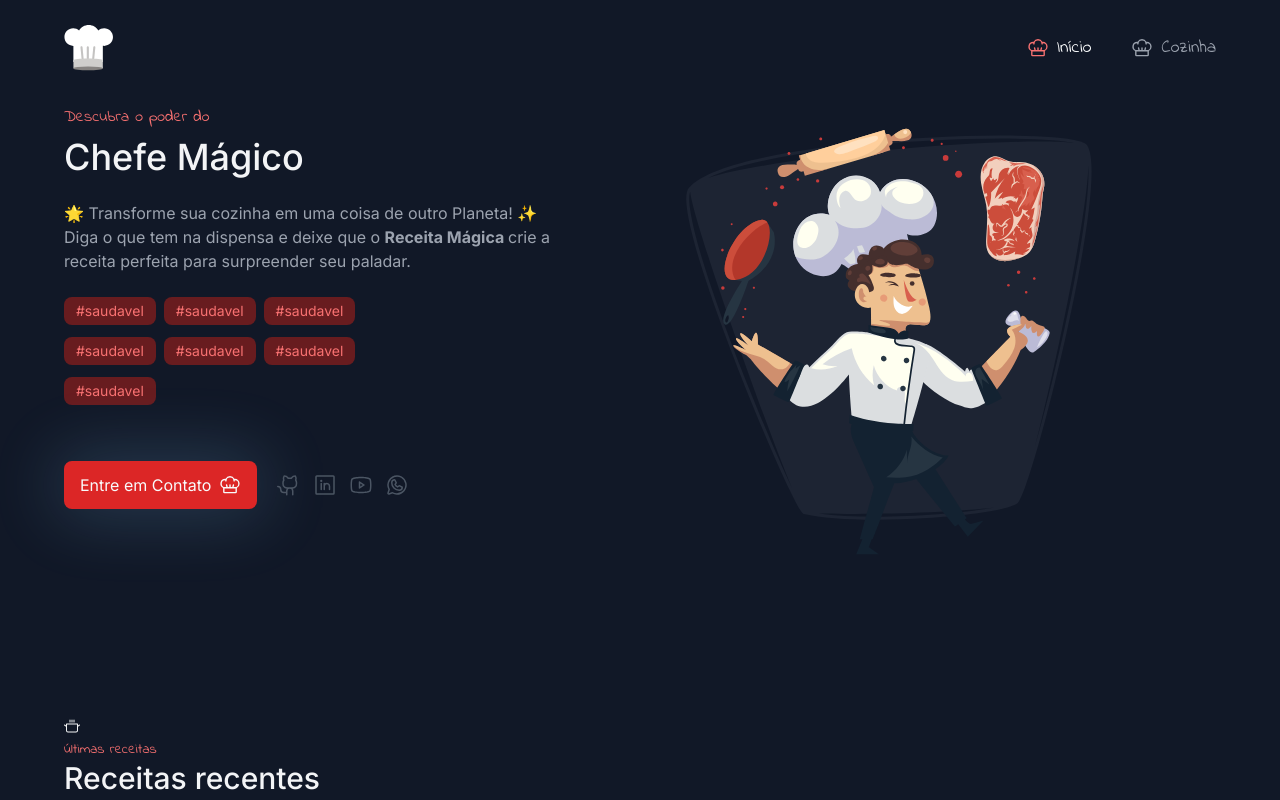
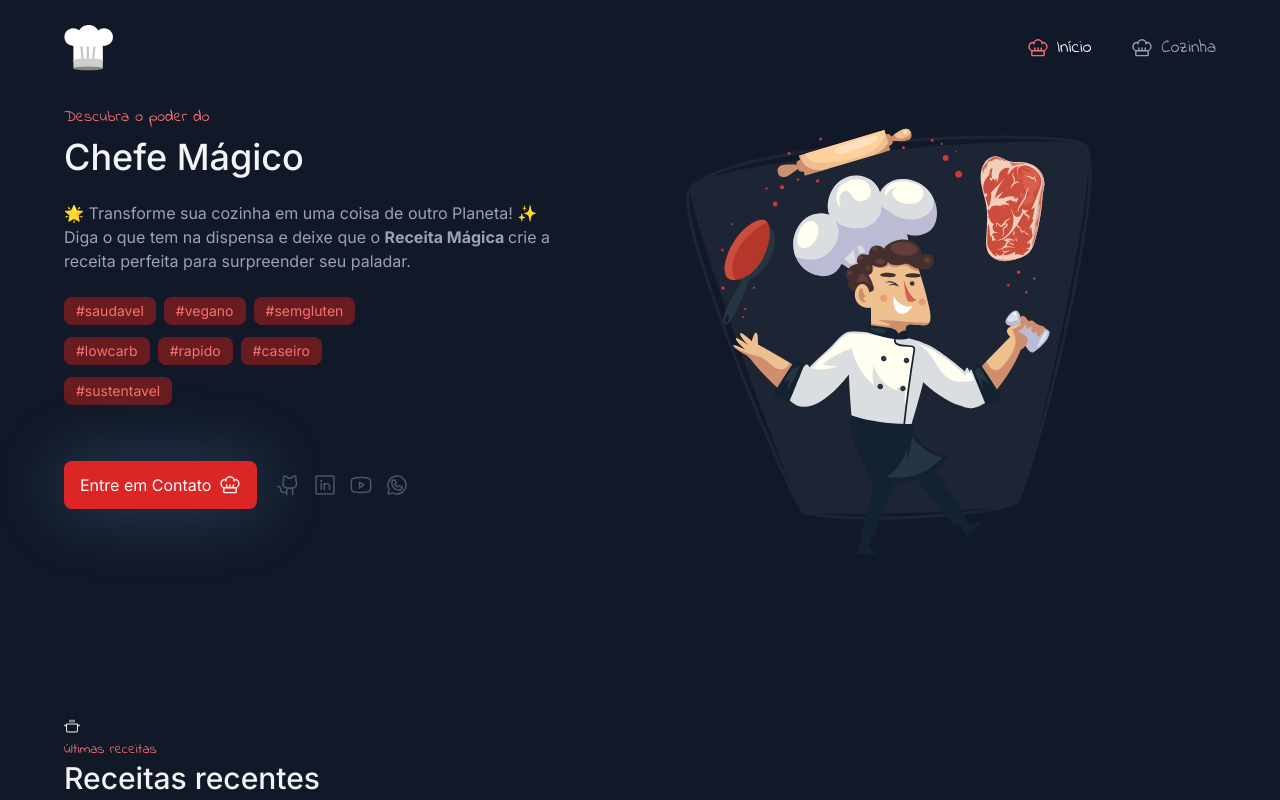
Before and after one commit to brendondev/magicRecipe, a Next.js app: page / in a window 1280 px wide. Shown: the top 800 px of the page. Built offline with nearby package versions, Linux system fonts and the light colour scheme.

Commit message:
feat: add customizable tags to hero section

```diff
--- a/app/components/pages/home/hero-section/index.tsx
+++ b/app/components/pages/home/hero-section/index.tsx
@@ -30,7 +30,21 @@ const MOCK_CONTACTS = [
   },
 ];
 
-export const HeroSection = () => {
+const DEFAULT_TAGS = [
+  "#saudavel",
+  "#vegano",
+  "#semgluten",
+  "#lowcarb",
+  "#rapido",
+  "#caseiro",
+  "#sustentavel",
+];
+
+type HeroSectionProps = {
+  tags?: string[];
+};
+
+export const HeroSection = ({ tags = DEFAULT_TAGS }: HeroSectionProps) => {
   return (
       <section className="w-full lg:h-[655px] bg-hero-image bg-cover bg-center bg-no-repeat flex flex-col justify-end sm:pb-5 pt-32 lg:pb-[50px]">
         <div className="container flex items-start justify-between flex-col-reverse lg:flex-row">
@@ -44,8 +58,8 @@ export const HeroSection = () => {
               crie a receita perfeita para surpreender seu paladar.
             </p>
             <div className="flex flex-wrap gap-x-2 gap-y-3 lg:max-w-[340px]">
-              {Array.from({ length: 7 }).map((_, index) => (
-                <TagsBadge name="#saudavel" key={index} />
+              {tags.map((tag, index) => (
+                <TagsBadge name={tag} key={`${tag}-${index}`} />
               ))}
             </div>
             <div className="mt-6 lg:mt-10 flex sm:items-center sm:gap-5 flex-col sm:flex-row">
```
